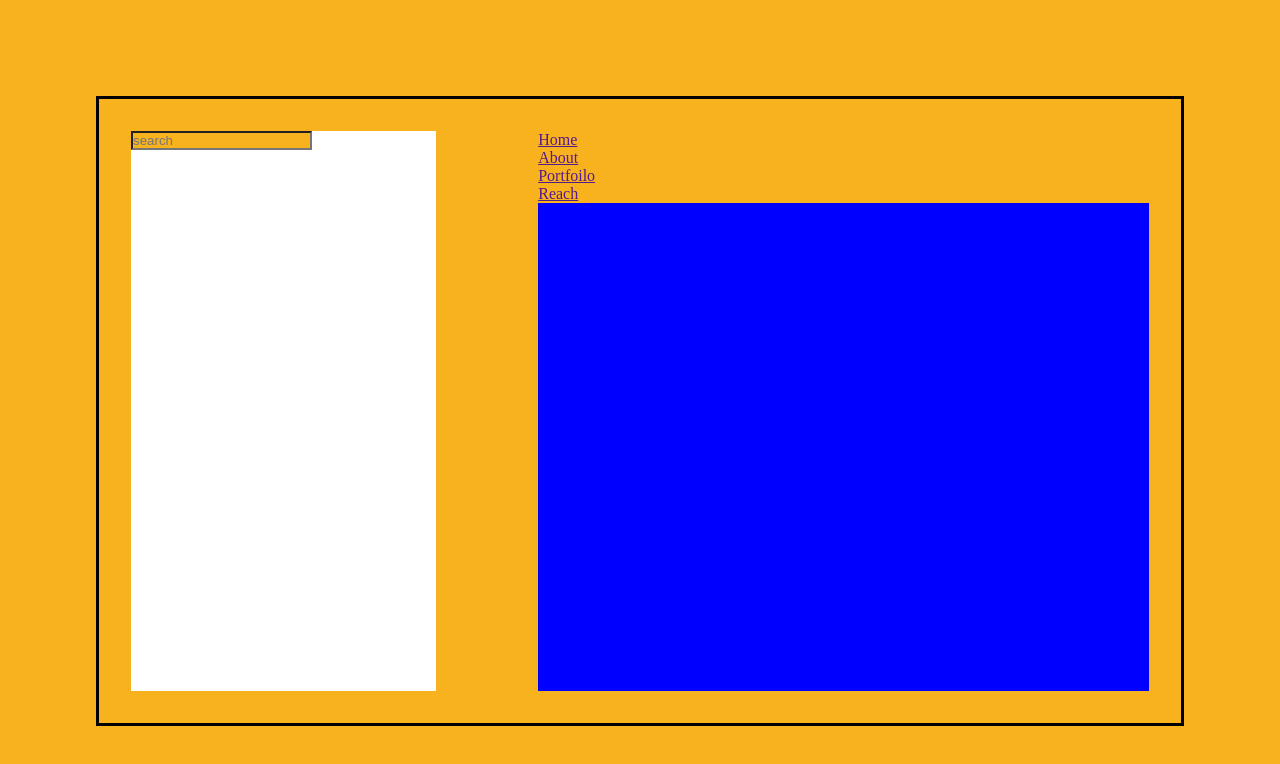
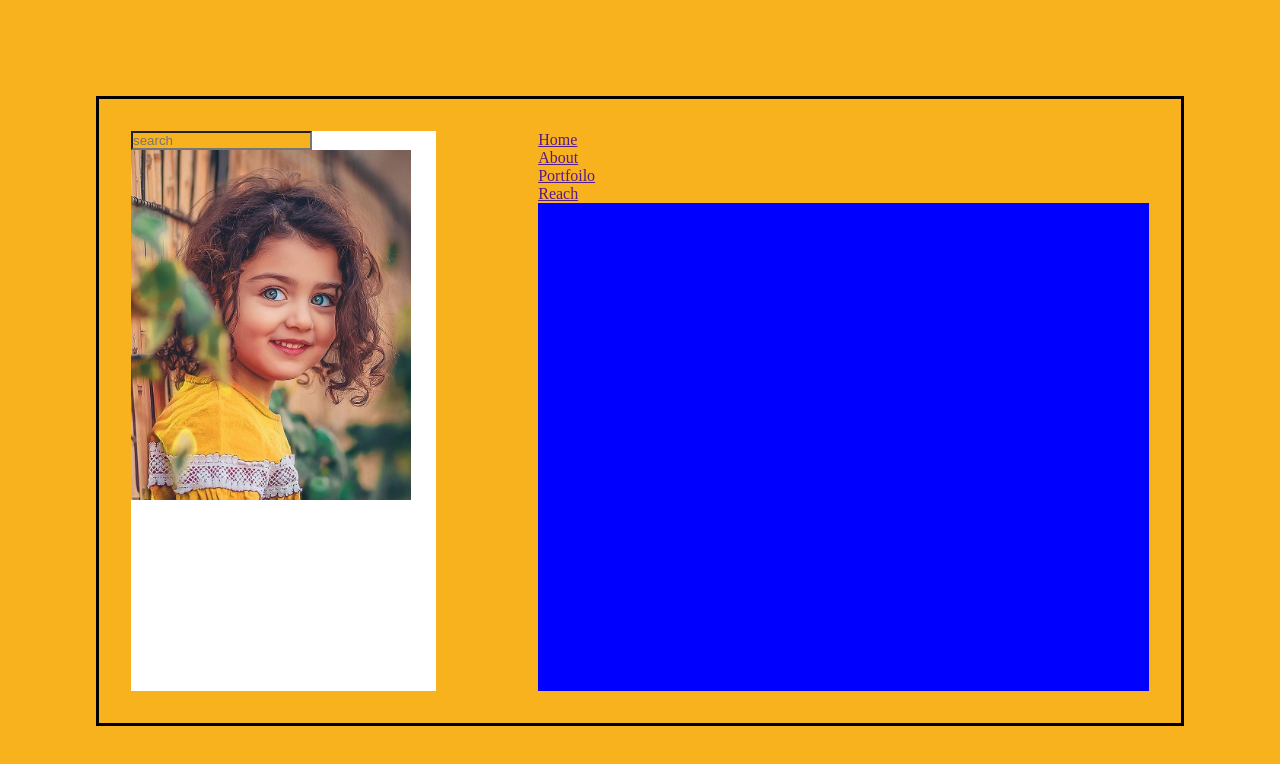
Before and after one commit to Hamza-Hamli/web-profile-design-idea, a plain HTML site: page index.html in a window 1280 px wide. Drawn offline with Linux system fonts and the light colour scheme.

Commit message:
adjusting the photo

```diff
--- a/CSS/style.css
+++ b/CSS/style.css
@@ -29,6 +29,10 @@
     background-color: white;
 }
 
+.div_1 img {
+    height: 350px;
+}
+
 .div_2 {
     width: 60%;
     background-color:blue;
--- a/index.html
+++ b/index.html
@@ -11,7 +11,7 @@
     <section class="section_1">
         <div class="div_1">
             <input type="search" name="search" placeholder="search">
-
+            <img src="./images/kid_photo.jpg" alt="">
         </div>
         <div class="div_2">
             <div>
```
